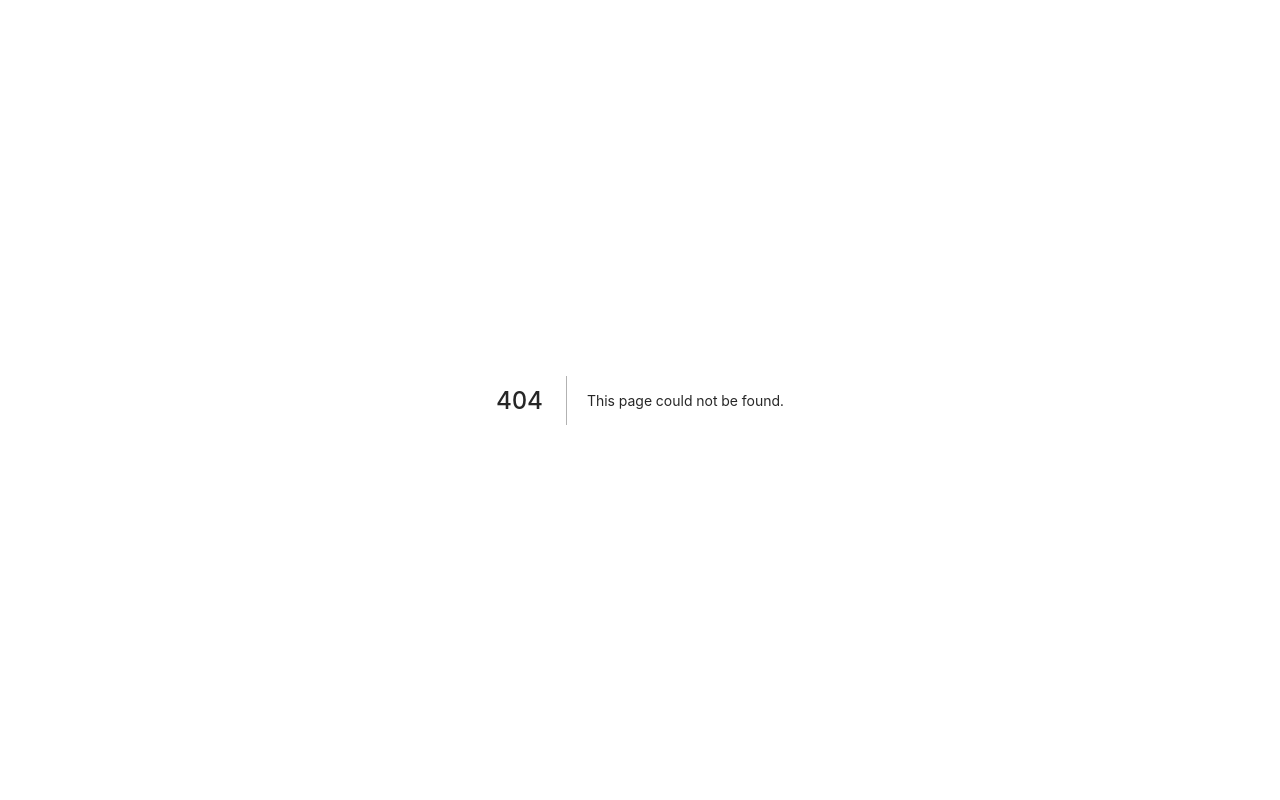
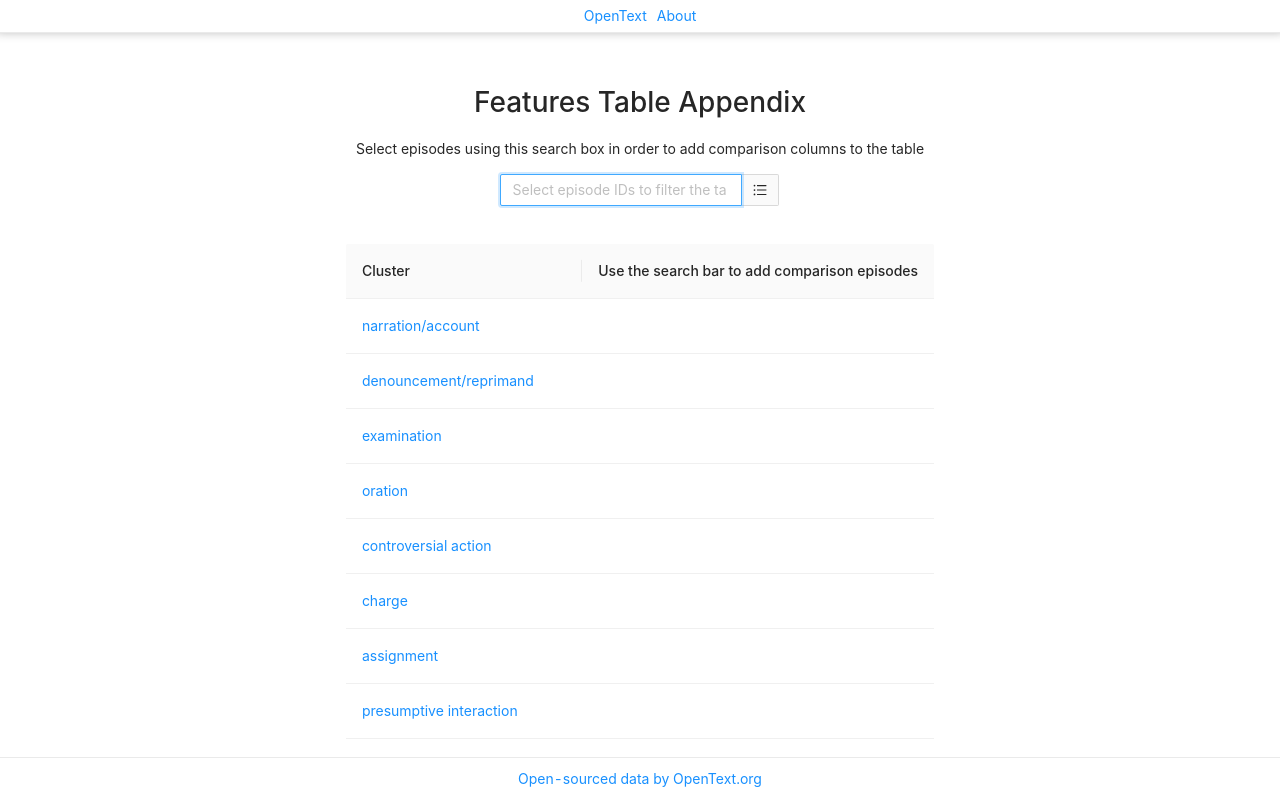
Before and after one commit to ryderwishart/gospels-genre-data, a Next.js app: page /appendix/cluster-to-episode-similarity in a window 1280 px wide. Before the commit this address had no page. Shown: the top 800 px of the page. Built offline with nearby package versions, Linux system fonts and the light colour scheme.

Commit message:
feat(cluster-to-episode-similarity): adds table for comparing clusters to episodes directly

```diff
--- /dev/null
+++ b/pages/appendix/cluster-to-episode-similarity.tsx
@@ -0,0 +1,169 @@
+import { server } from '../../config';
+import Layout from '../../components/Layout';
+import { AutoComplete, Input, Table, Tag, Tooltip } from 'antd';
+import jsonpath from 'jsonpath';
+import { EpisodeMetadata } from '../../types';
+import { useState } from 'react';
+import { UnorderedListOutlined } from '@ant-design/icons';
+import clusterLabels from '../../types/clusterLabels';
+import Link from 'next/link';
+
+interface AutoCompleteProps {
+  options: { value: string }[];
+  onSelect: (state: any) => void;
+}
+
+const Complete: React.FC<AutoCompleteProps> = (props) => {
+  function handleSelect(value: string) {
+    props.onSelect(value);
+  }
+  return (
+    <>
+      <p>
+        Select episodes using this search box in order to add comparison columns
+        to the table
+      </p>
+      <AutoComplete
+        options={Array.isArray(props.options) ? props.options : [props.options]}
+        autoFocus
+        onSelect={(value) => handleSelect(value)}
+      >
+        <Input
+          placeholder="Select episode IDs to filter the table..."
+          addonAfter={<UnorderedListOutlined />}
+          width={300}
+        />
+      </AutoComplete>
+      <br />
+    </>
+  );
+};
+
+interface ComponentProps {
+  clusterToEpisodeSimilarities: {
+    id: string;
+    [key: string]: string;
+  }[];
+  episodeMetadataResponse: {
+    episodes: {
+      root: {
+        episode: { $: EpisodeMetadata }[];
+      };
+    };
+  };
+}
+
+const CosineSimilaritiesTable = (props: ComponentProps) => {
+  const [selectedIDs, setSelectedIDs] = useState([]);
+  const allTableHeaders = Object.keys(props.clusterToEpisodeSimilarities[0])
+    .slice(1)
+    .map((header) => ({ value: header }));
+  function handleAutoCompleteChange(value) {
+    if (selectedIDs.includes(value)) {
+      setSelectedIDs(selectedIDs.filter((id) => id !== value));
+    } else {
+      setSelectedIDs([...selectedIDs, value]);
+    }
+  }
+  return (
+    <Layout pageTitle="Features Table Appendix">
+      <Complete options={allTableHeaders} onSelect={handleAutoCompleteChange} />
+      <div
+        style={{
+          display: 'flex',
+          flexDirection: 'row',
+          justifyContent: 'space-around',
+          paddingBottom: '1rem',
+        }}
+      >
+        {selectedIDs.length > 0 &&
+          selectedIDs.map((id) => {
+            return (
+              <Tag
+                key={id}
+                closable
+                onClose={() =>
+                  setSelectedIDs(
+                    selectedIDs.filter((closedID) => closedID !== id),
+                  )
+                }
+              >
+                {id}
+              </Tag>
+            );
+          })}
+      </div>
+      <Table
+        dataSource={props.clusterToEpisodeSimilarities}
+        pagination={false}
+        columns={[
+          {
+            title: 'Cluster',
+            dataIndex: 'cluster',
+            key: 'cluster',
+            render: (cluster) => (
+              <>
+                <Link href={`${server}clusters/${cluster}`}>
+                  <a>{clusterLabels[cluster]}</a>
+                </Link>
+                <br />
+              </>
+            ),
+          },
+          ...allTableHeaders
+            .filter((header) => selectedIDs.includes(header.value))
+            .map((selectedID) => {
+              const titleString =
+                typeof selectedID.value === 'string'
+                  ? selectedID.value.slice(0, 1).toUpperCase() +
+                    selectedID.value.slice(1)
+                  : selectedID.value;
+              return {
+                title: titleString,
+                dataIndex: selectedID.value,
+                key: selectedID.value,
+                sorter: (a, b) =>
+                  parseFloat(a[selectedID.value]) -
+                  parseFloat(b[selectedID.value]),
+                render: (value, record) => {
+                  return (
+                    <Tooltip
+                      title={`This is the cosine similarity between ${selectedID.value} and ${record.id}`}
+                      placement="left"
+                    >
+                      {typeof value === 'string'
+                        ? value?.slice(0, 1).toUpperCase() + value?.slice(1)
+                        : value}
+                    </Tooltip>
+                  );
+                },
+              };
+            }),
+          {
+            title:
+              selectedIDs.length > 0
+                ? null
+                : 'Use the search bar to add comparison episodes',
+          },
+        ]}
+      />
+    </Layout>
+  );
+};
+
+export default CosineSimilaritiesTable;
+
+export async function getStaticProps(context) {
+  const clusterToEpisodeSimilarities = await (
+    await fetch(`${server}/api/data-tables/cluster-to-episode-similarity`)
+  ).json();
+  const episodeMetadataResponse = await (
+    await fetch(`${server}/api/episodes`)
+  ).json();
+  return {
+    props: {
+      clusterToEpisodeSimilarities,
+      episodeMetadataResponse,
+    },
+  };
+}
```
